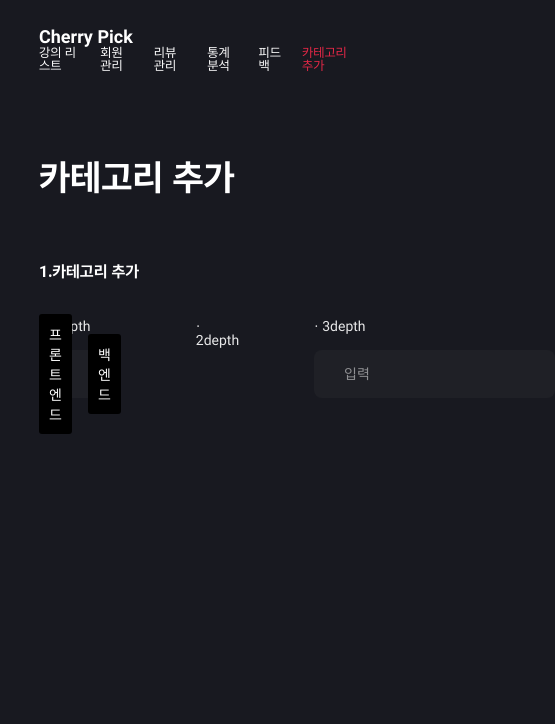
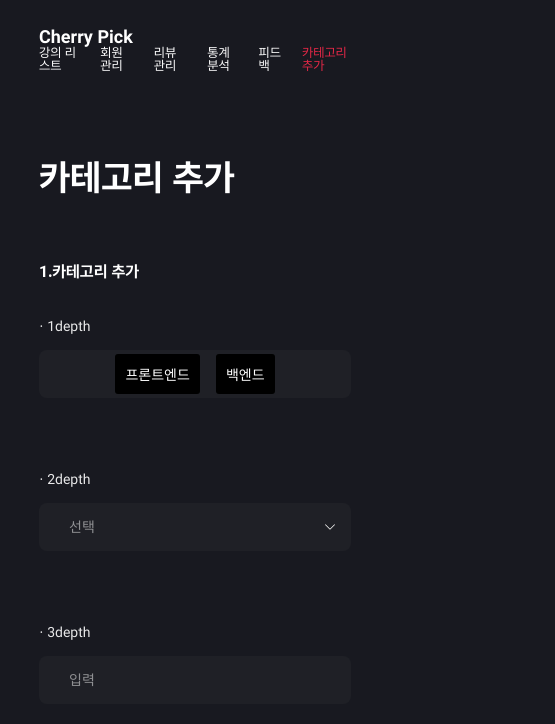
Before and after one commit to cjy0019/cherry-front, a React app: page /admin/category-registration in a window 390 px wide. Shown: the top 724 px of the page, 555 px wide, since content can reach past the window. Built offline with nearby package versions, Linux system fonts and the light colour scheme.

Commit message:
feat : 반응형 레이아웃 추가 [#67]

```diff
--- a/src/components/templates/admin/CategoryRegisterTemplate.jsx
+++ b/src/components/templates/admin/CategoryRegisterTemplate.jsx
@@ -3,6 +3,8 @@ import styled from 'styled-components';
 import palette from '../../../style/palette';
 import AdminHeader from '../../molecules/admin/header/AdminHeader';
 import SatisfactionButton from '../../UI/atoms/buttons/SatisfactionButton';
+
+import arrowBottom from '../../../assets/img/arrow_bottom.svg';
 
 const CategoryRegisterTemplate = () => {
   return (
@@ -25,7 +27,9 @@ const CategoryRegisterTemplate = () => {
 
             <CommonDepth>
               <DepthText>&#183; 2depth</DepthText>
-              <div></div>
+              <SelectBox defaultValue='선택'>
+                <option disabled>선택</option>
+              </SelectBox>
             </CommonDepth>
 
             <ThirdDepth>
@@ -72,6 +76,10 @@ const SubTitle = styled.p`
 const DepthContainer = styled.div`
   display: flex;
   gap: 75px;
+
+  @media (max-width: 997px) {
+    flex-direction: column;
+  }
 `;
 
 const CommonDepth = styled.div`
@@ -100,6 +108,25 @@ const ButtonContainer = styled.div`
   background-color: ${palette.subNavy};
 `;
 
+const SelectBox = styled.select`
+  height: 48px;
+  padding-left: 30px;
+
+  font-size: 0.875rem;
+
+  background: url(${arrowBottom}) no-repeat ${palette.subNavy} 95% 50%;
+  color: ${palette.text5};
+
+  -webkit-appearance: none;
+  -moz-appearance: none;
+  appearance: none;
+
+  cursor: pointer;
+  outline: none;
+  border-radius: 8px;
+  border: none;
+`;
+
 const ThirdDepth = styled(CommonDepth)`
   flex: 2;
 `;
```
